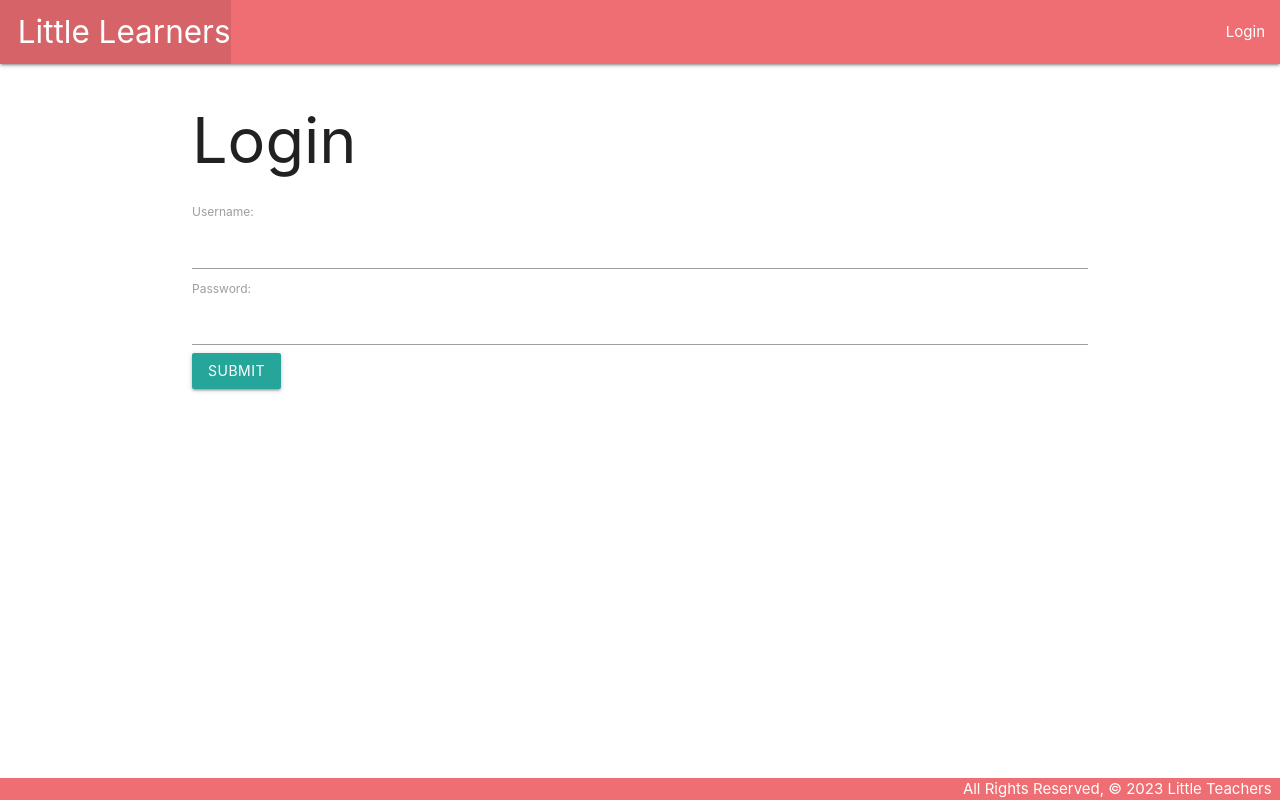
After one commit to JelisM/Little-Learners, a Django app: page /login/ in a window 1280 px wide. The commit adds this page. Run offline with Django 4.2, Linux system fonts and the light colour scheme.

Commit message:
login redirect function

```diff
--- a/main_app/models.py
+++ b/main_app/models.py
@@ -1,7 +1,6 @@
 from django.db import models
 from django.urls import reverse
 from django.contrib.auth.models import User
-from django.contrib.auth.mixins import LoginRequiredMixin
 
 # Create your models here.
 class Teacher(models.Model):
--- a/main_app/templates/base.html
+++ b/main_app/templates/base.html
@@ -19,7 +19,7 @@
                     <li><a href="{% url 'home' %}" class="left brand-logo">&nbsp;&nbsp;Little Learners</a></li>
                 </ul>
                 <ul class="right">
-
+                    <li><a href="{% url 'login' %}">Login</a></li>
                   </ul>
             </div>
         </nav>
--- /dev/null
+++ b/main_app/templates/login.html
@@ -0,0 +1,18 @@
+{% extends 'base.html' %}
+{% block content %}
+
+<h1>Login</h1>
+<form action="{% url 'login' %}" method="post">
+  {% csrf_token %}
+  <div class="form-group">
+    <label for="username">Username:</label>
+    <input type="text" class="form-control" id="username" name="username">
+  </div>
+  <div class="form-group">
+    <label for="password">Password:</label>
+    <input type="password" class="form-control" id="password" name="password">
+  </div>
+  <button type="submit" class="btn btn-primary">Submit</button>
+</form>
+
+{% endblock %}
--- a/main_app/urls.py
+++ b/main_app/urls.py
@@ -4,4 +4,5 @@ from . import views
 urlpatterns = [
     path('', views.home, name='home'),
     path("teachers/", views.teachers_index, name='teachers_index'),
+    path('login/', views.login_view, name='login'),
 ]
--- a/main_app/views.py
+++ b/main_app/views.py
@@ -1,5 +1,7 @@
-from django.shortcuts import render
-from .models import Teacher
+from django.contrib.auth import authenticate, login
+from django.contrib.auth.decorators import login_required
+from django.shortcuts import render, redirect
+from .models import Teacher, Guardian
 
 
 # Create your views here.
@@ -10,3 +12,28 @@ def teachers_index(request):
   teachers = Teacher.objects.all()
   print(teachers)
   return render(request, 'teachers/index.html', {'teachers': teachers})
+
+
+def login_view(request):
+    error_message = ''
+    if request.method == 'POST':
+        print("i have reached post method of login")
+        username = request.POST['username']
+        password = request.POST['password']
+        user = authenticate(request, username=username, password=password)
+        print(user)
+        if user is not None:
+            login(request, user)
+            print("i am in user is not none")
+            if hasattr(user, 'teacher'):
+              print("i am a teacher")
+              return redirect('teachers_index')
+            elif hasattr(user, 'guardian'):
+              print("i am a guardian")
+              return redirect('guardian_page')
+        else:
+            error_message = 'Invalid login - try again'
+            return render(request, 'login.html')
+            context = {'form': form, 'error_message': error_message}
+    else:
+        return render(request, 'login.html')
```
Also changed, not shown: main_app/migrations/0005_user_delete_child_alter_guardian_user_and_more.py (added), main_app/migrations/0006_child_delete_user_alter_guardian_user_and_more.py (added).
